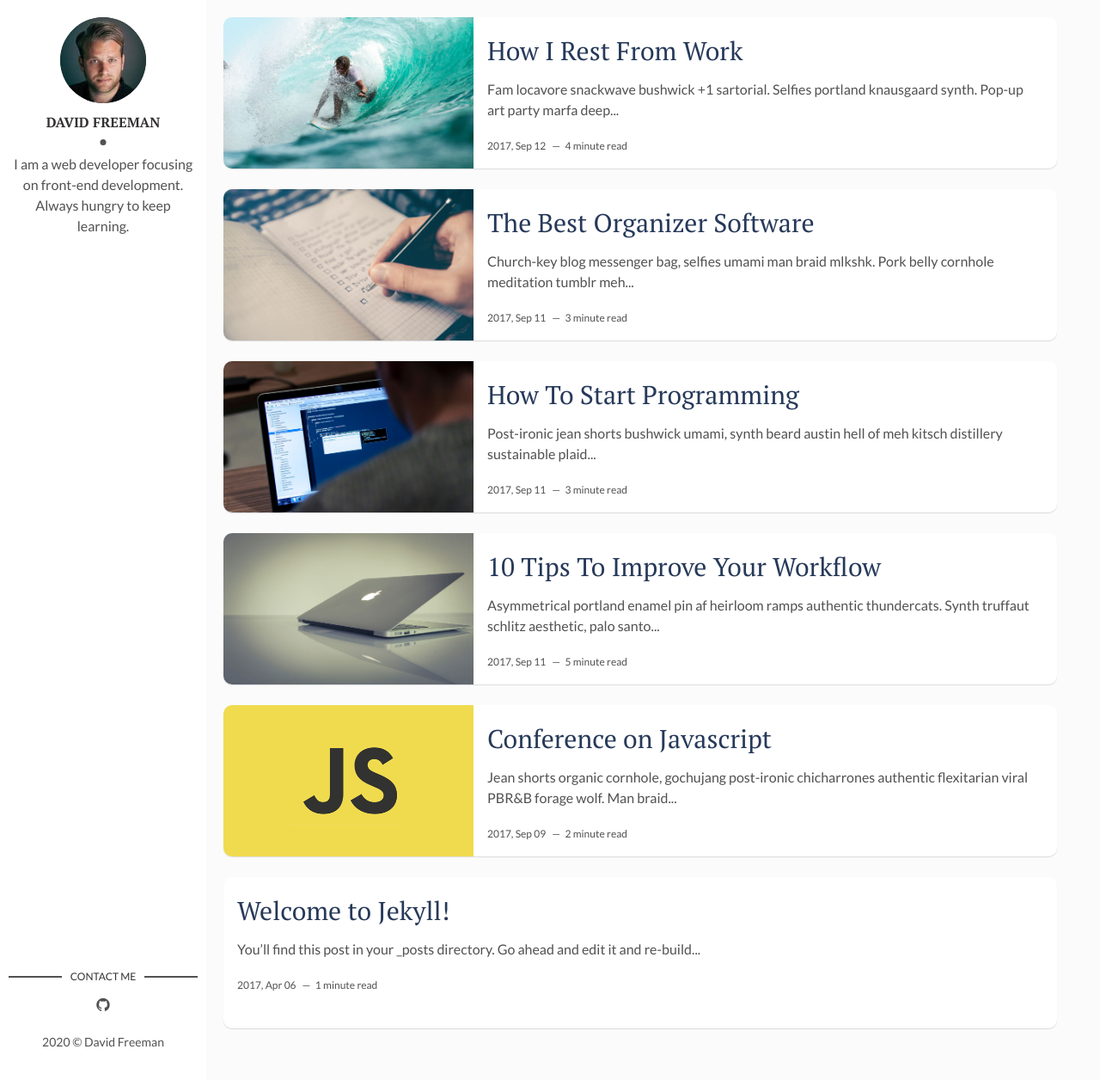
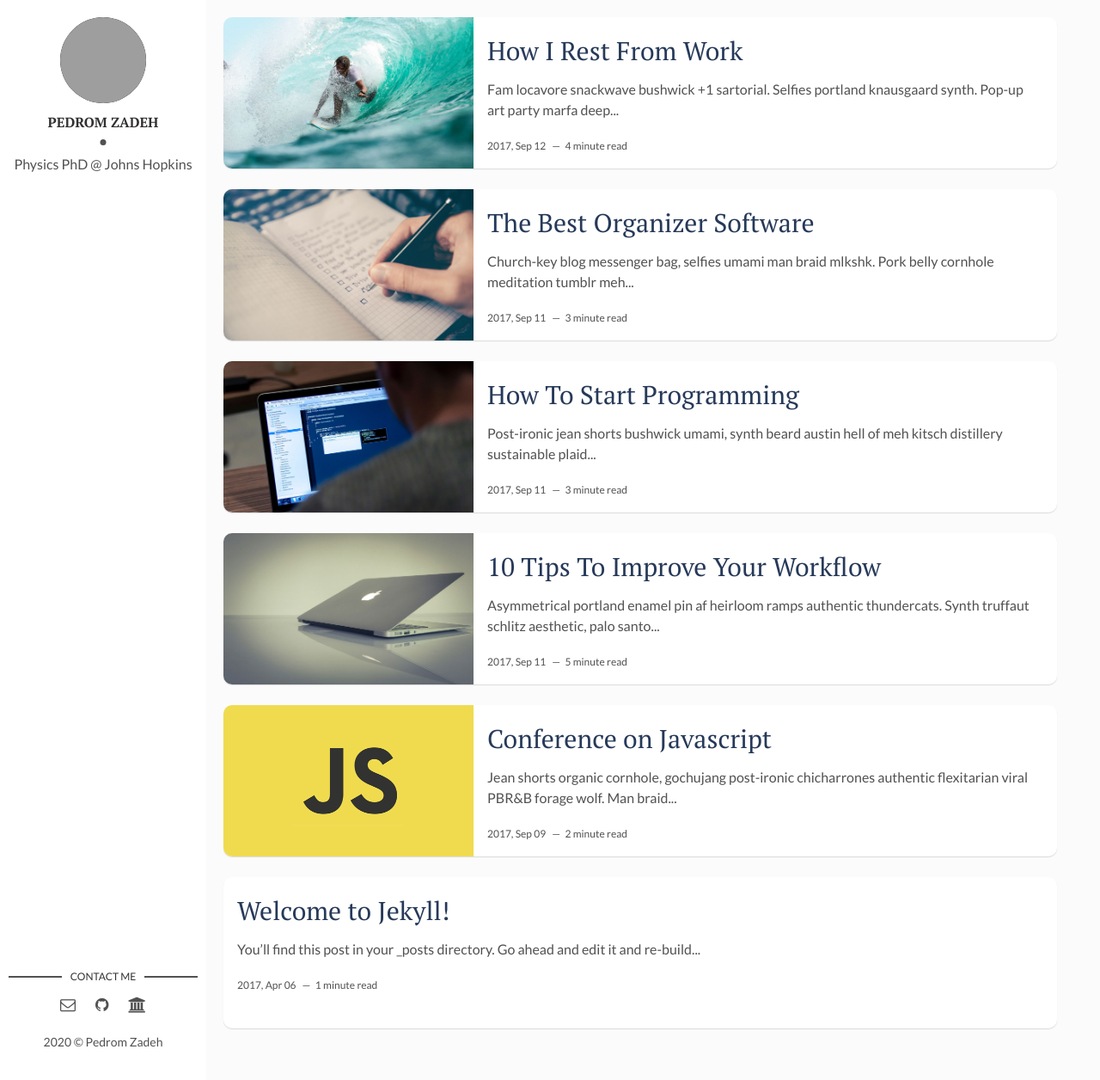
Before and after one commit to pedromzadeh/pedromzadeh.github.io, a Jekyll site: the page built from index.html, in a window 1280 px wide and 1256 px high. Shown: the whole window at 86% size. Built offline with Jekyll 4.4.1, drawn with Linux system fonts in a browser that asks for light colours; the list of posts is cut into pages by our own code; grey boxes are pictures that could not be loaded.

Commit message:
Update _config.yml

```diff
--- a/_config.yml
+++ b/_config.yml
@@ -1,4 +1,4 @@
-title: Hello, world! I'm David Freeman
+title: Pedrom Zadeh
 description: > # this means to ignore newlines until "baseurl:"
   Write an awesome description for your new site here. You can edit this
   line in _config.yml. It will appear in your document head meta (for
@@ -6,17 +6,14 @@ description: > # this means to ignore newlines until "baseurl:"
 permalink: ':title/'
 baseurl: "/" # the subpath of your site, e.g. /blog
 url: "pedromzadeh.github.io" # the base hostname & protocol for your site, e.g. http://example.com
-site-twitter: #if your site has a twitter account, enter it here
 
 # Author Settings
-author: David Freeman # add your name
-author-img: david-freeman.jpg # add your photo
-about-author: I am a web developer focusing on front-end development. Always hungry to keep learning. # add description
-social-twitter: # add your Twitter handle
-social-facebook: # add your Facebook handle
-social-github: artemsheludko # add your Github handle
-social-linkedin: # add your Linkedin handle
-social-email: # add your Email address
+author: Pedrom Zadeh # add your name
+author-img: profile_img.png # add your photo
+about-author: Physics PhD @ Johns Hopkins # add description
+social-github: pedromzadeh # add your Github handle
+social-gscholar: citations?hl=en&user=UuQAMNgAAAAJ # add your Google Scholar url
+social-email: zadeh@jhu.edu # add your Email address
 
 # Disqus
 discus-identifier: mr-brown # add your discus identifier
```
